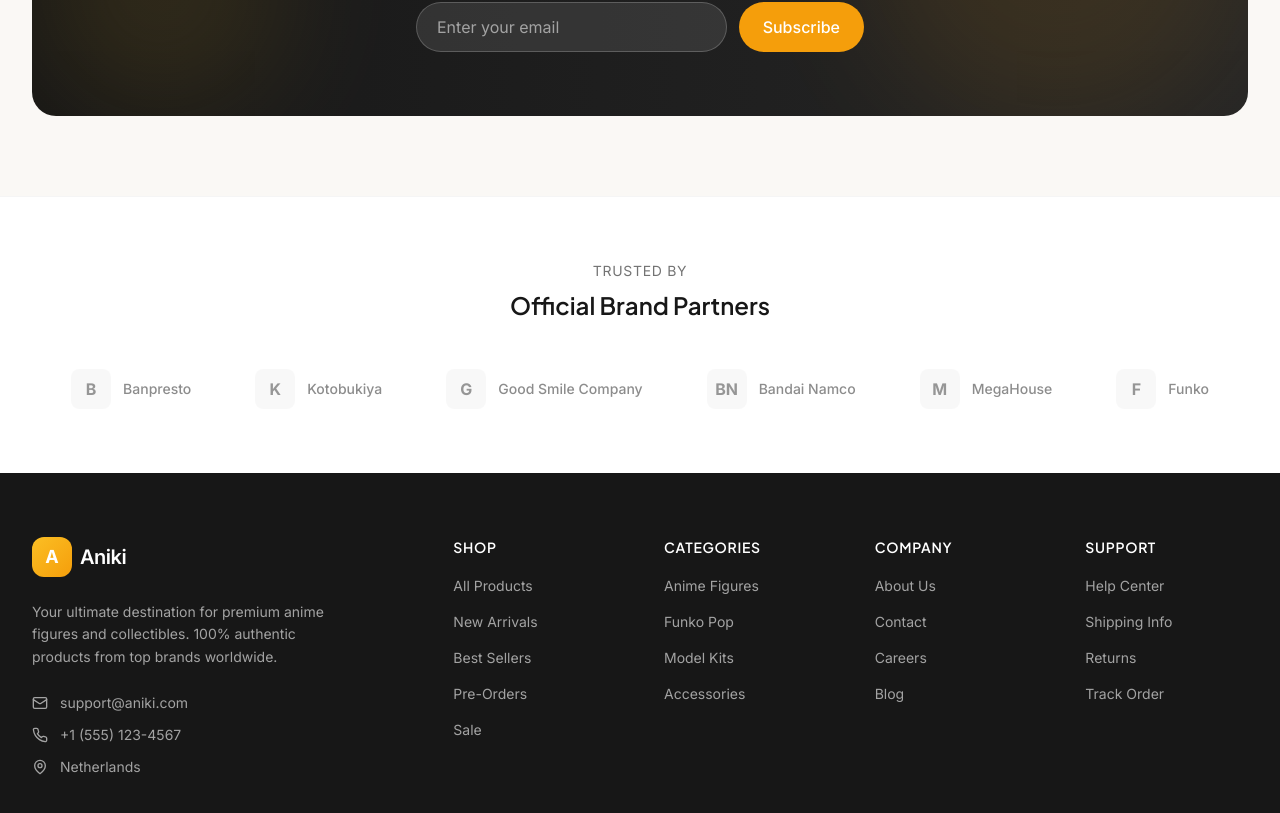
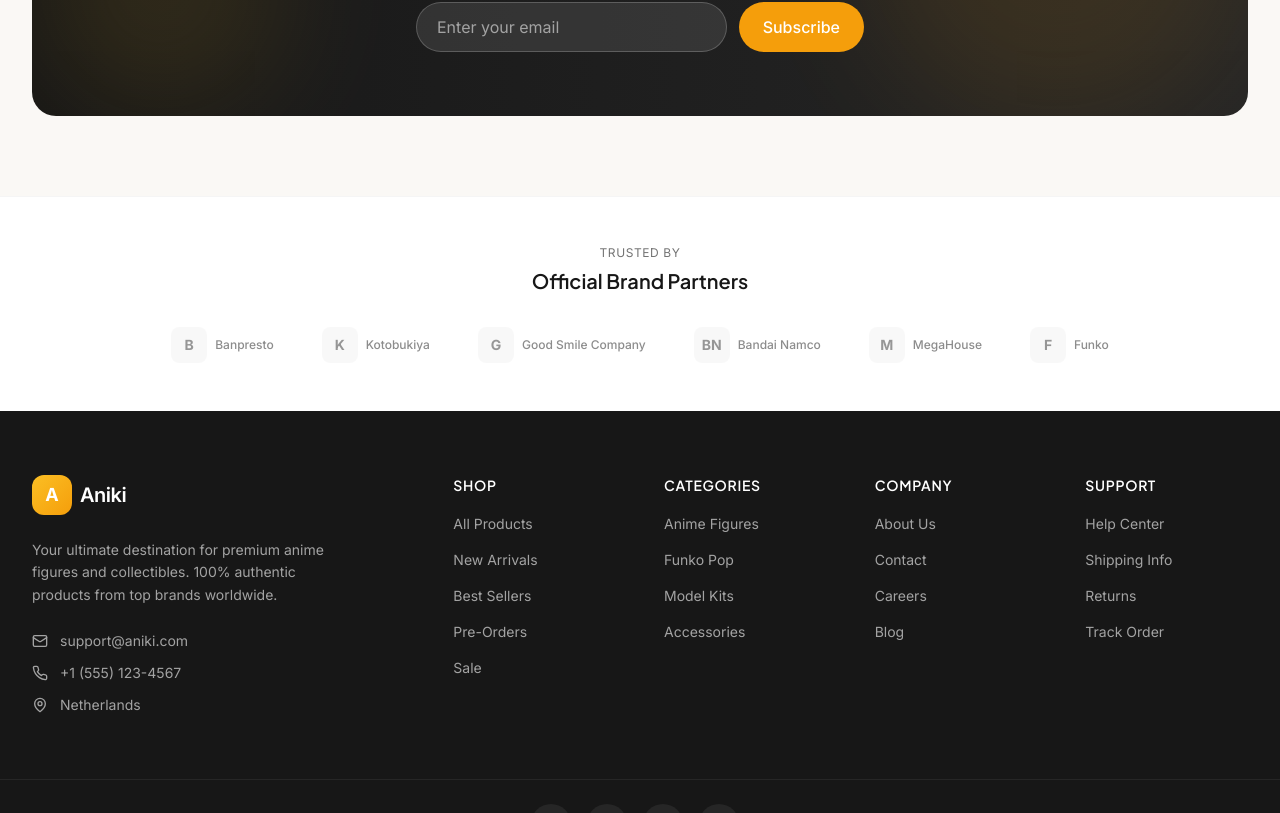
Before and after one commit to LeeDev428/aniki, a Next.js app in the folder frontend/: page / in a window 1280 px wide. Shown: the part 1982-2795 px from the top of the page. Built offline with nearby package versions, Linux system fonts and the light colour scheme.

Commit message:
Update Brands.tsx

```diff
--- a/frontend/src/components/Brands.tsx
+++ b/frontend/src/components/Brands.tsx
@@ -1,4 +1,6 @@
 'use client'
+
+import { FadeIn, StaggerContainer, StaggerItem } from './animations'
 
 const brands = [
   { name: 'Banpresto', initial: 'B' },
@@ -11,34 +13,33 @@ const brands = [
 
 export default function Brands() {
   return (
-    <section className="relative py-16 bg-white border-t border-neutral-100">
-      <div className="max-w-7xl mx-auto px-6 lg:px-8">
-        <div className="text-center mb-12">
-          <p className="text-sm text-neutral-500 uppercase tracking-wider mb-2">
+    <section className="relative py-12 bg-white border-t border-neutral-100">
+      <div className="max-w-6xl mx-auto px-6 lg:px-8">
+        <FadeIn className="text-center mb-8">
+          <p className="text-xs text-neutral-500 uppercase tracking-wider mb-1.5">
             Trusted By
           </p>
-          <h2 className="text-2xl font-semibold text-neutral-900">
+          <h2 className="text-xl font-semibold text-neutral-900">
             Official Brand Partners
           </h2>
-        </div>
+        </FadeIn>
 
-        <div className="flex flex-wrap items-center justify-center gap-8 lg:gap-16">
+        <StaggerContainer className="flex flex-wrap items-center justify-center gap-6 lg:gap-12">
           {brands.map((brand, index) => (
-            <div
-              key={index}
-              className="group flex items-center gap-3 opacity-60 hover:opacity-100 transition-opacity cursor-pointer"
-            >
-              <div className="w-10 h-10 rounded-lg bg-neutral-100 group-hover:bg-honey-100 flex items-center justify-center transition-colors">
-                <span className="font-bold text-neutral-600 group-hover:text-honey-600 transition-colors">
-                  {brand.initial}
+            <StaggerItem key={index} direction="up">
+              <div className="group flex items-center gap-2 opacity-60 hover:opacity-100 transition-opacity cursor-pointer">
+                <div className="w-9 h-9 rounded-lg bg-neutral-100 group-hover:bg-honey-100 flex items-center justify-center transition-colors">
+                  <span className="font-bold text-sm text-neutral-600 group-hover:text-honey-600 transition-colors">
+                    {brand.initial}
+                  </span>
+                </div>
+                <span className="text-xs font-medium text-neutral-700 hidden sm:inline">
+                  {brand.name}
                 </span>
               </div>
-              <span className="text-sm font-medium text-neutral-700 hidden sm:inline">
-                {brand.name}
-              </span>
-            </div>
+            </StaggerItem>
           ))}
-        </div>
+        </StaggerContainer>
       </div>
     </section>
   )
```
